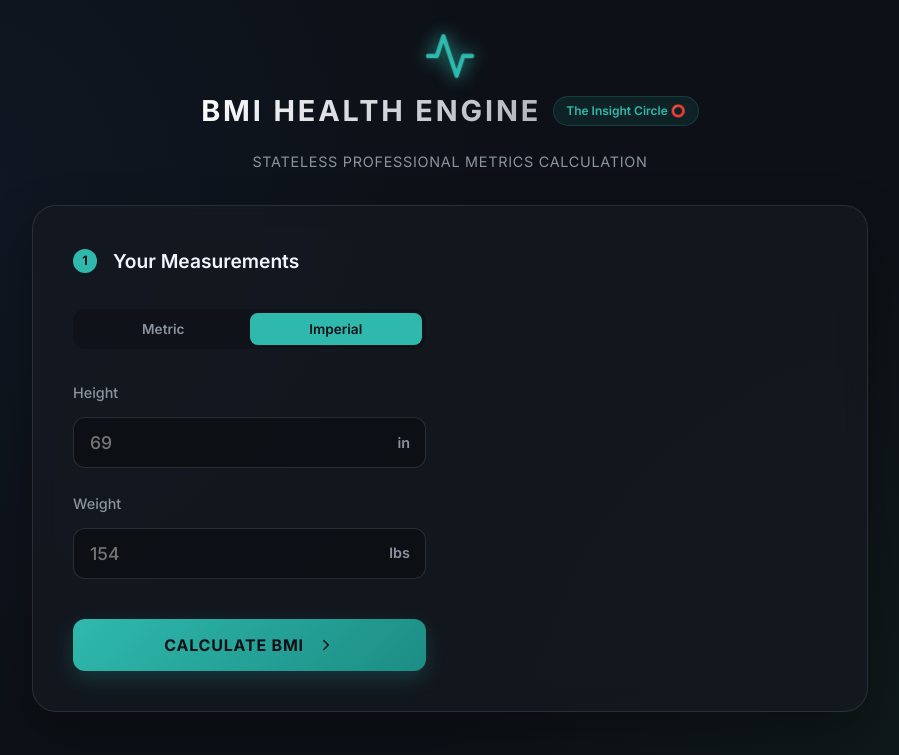
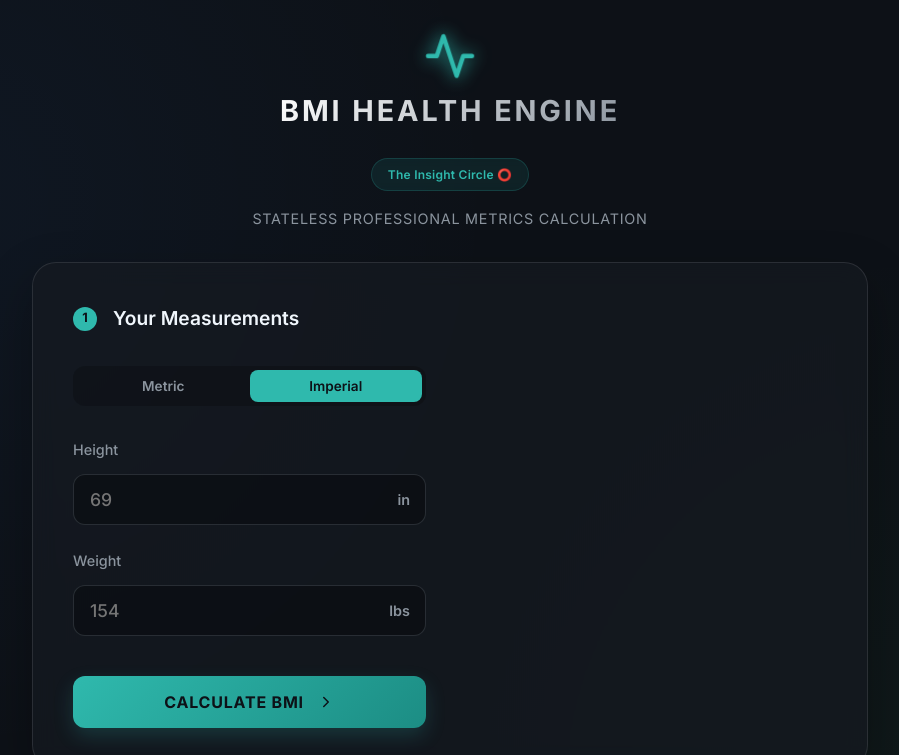
Before and after one commit to chikoosuperman/BMI-Health-Engine, a plain HTML site: page index.html in a window 1280 px wide. Shown: the top 755 px of the page, without its empty margins (190-1089 px from the left). Drawn offline with Linux system fonts and the light colour scheme.

Commit message:
Center brand tag between title and subtitle

```diff
--- a/index.html
+++ b/index.html
@@ -17,8 +17,9 @@
                 <svg viewBox="0 0 24 24" fill="none" stroke="currentColor" stroke-width="2" stroke-linecap="round" stroke-linejoin="round" class="icon-pulse">
                     <path d="M22 12h-4l-3 9L9 3l-3 9H2"></path>
                 </svg>
-                <h1>BMI HEALTH ENGINE <span class="brand-tag">The Insight Circle ⭕</span></h1>
+                <h1>BMI HEALTH ENGINE</h1>
             </div>
+            <div class="brand-tag">The Insight Circle ⭕</div>
             <p class="subtitle">Stateless Professional Metrics Calculation</p>
         </header>
 
--- a/style.css
+++ b/style.css
@@ -76,10 +76,7 @@ h1 {
     -webkit-background-clip: text;
     background-clip: text;
     -webkit-text-fill-color: transparent;
-    display: flex;
-    align-items: center;
-    justify-content: center;
-    gap: 12px;
+    margin-bottom: 0.5rem;
 }
 
 .brand-tag {
@@ -88,13 +85,14 @@ h1 {
     font-weight: 600;
     color: var(--accent-teal);
     background: rgba(47, 185, 173, 0.1);
-    padding: 4px 12px;
+    padding: 6px 16px;
     border-radius: 50px;
     border: 1px solid rgba(47, 185, 173, 0.2);
-    letter-spacing: normal;
+    letter-spacing: 0.02em;
     text-transform: none;
     -webkit-text-fill-color: var(--accent-teal);
     backdrop-filter: blur(4px);
+    margin-bottom: 1rem;
 }
 
 .subtitle {
```
